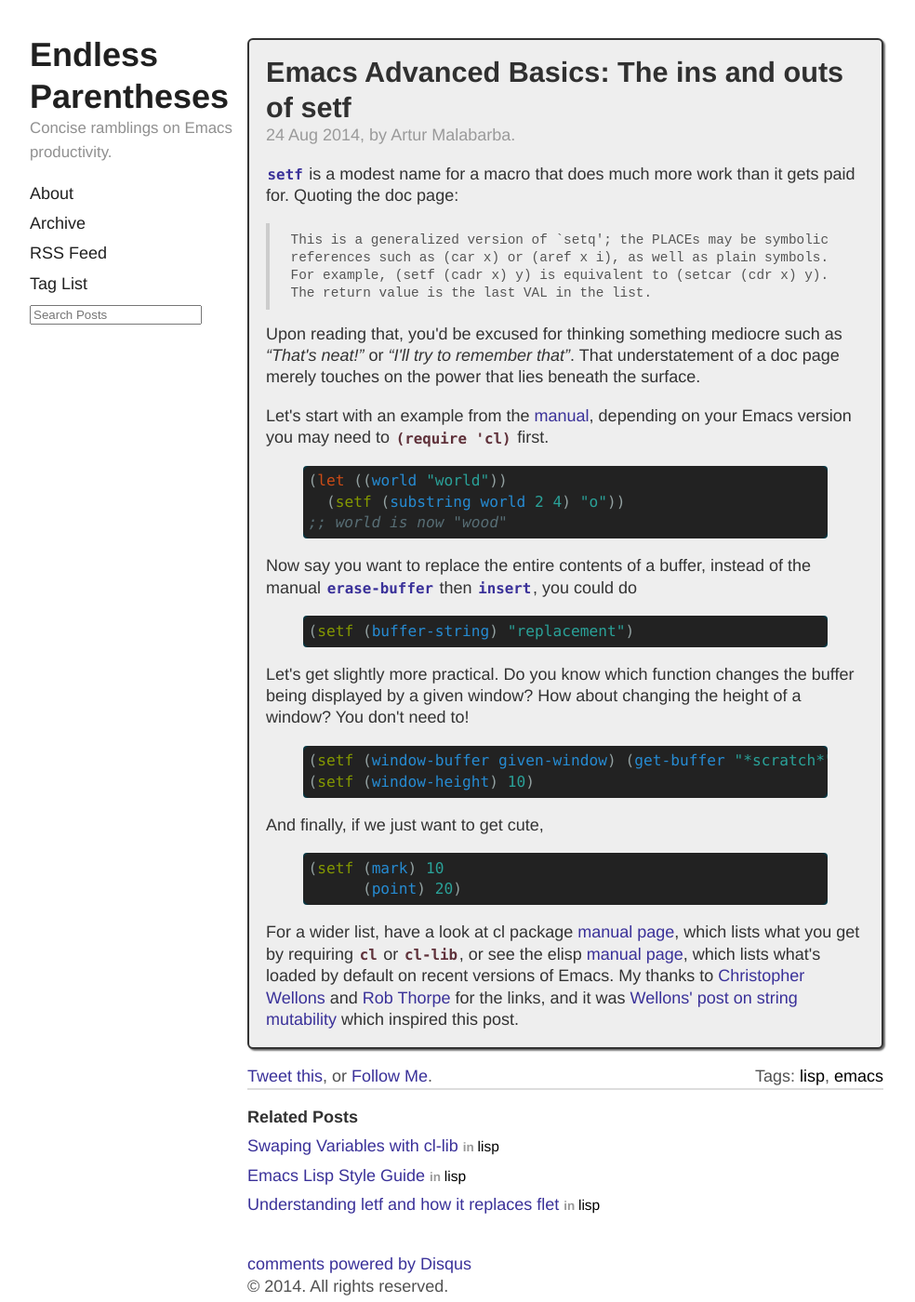
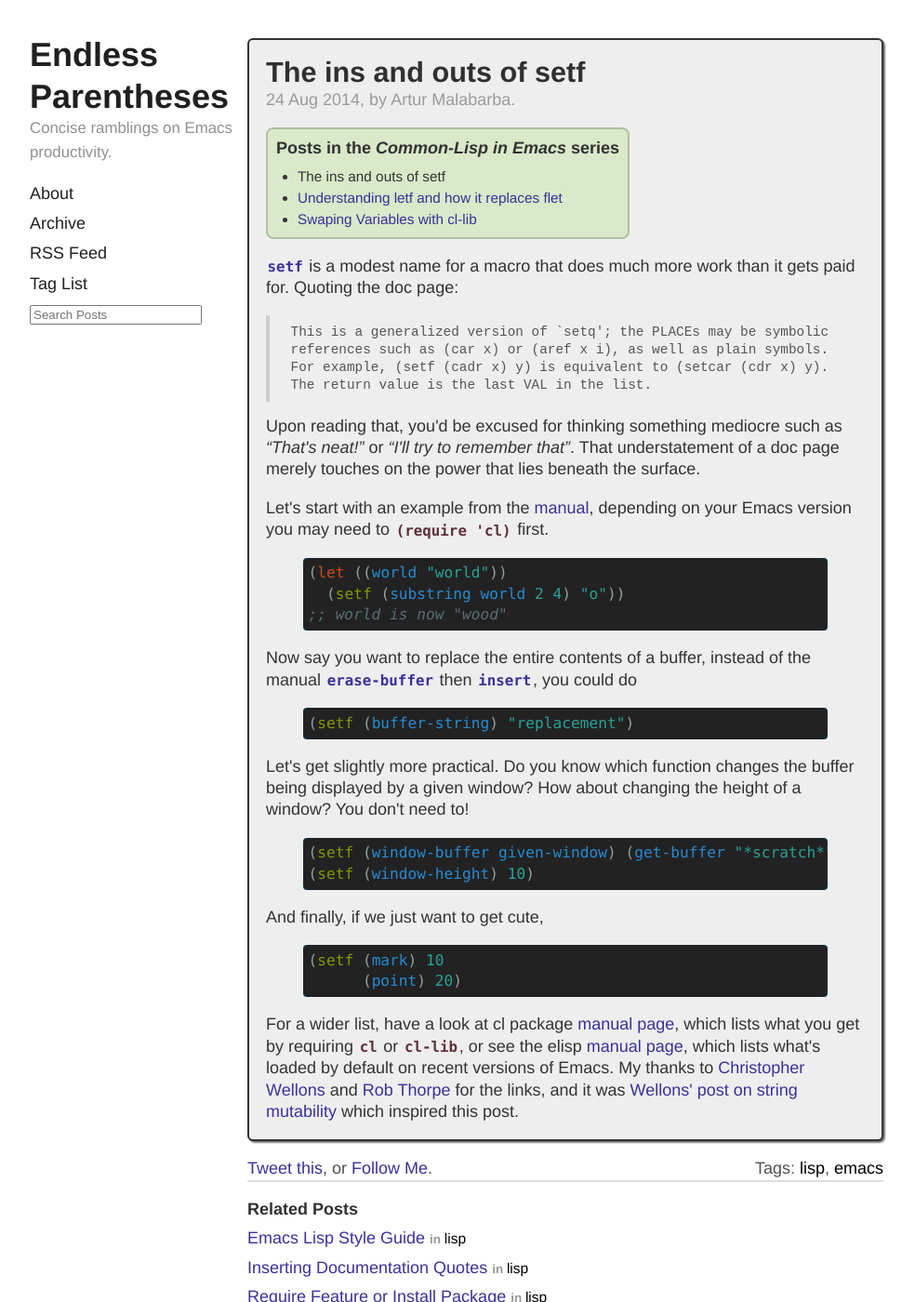
Before and after one commit to Malabarba/EndlessParentheses, a Jekyll site: the page built from _posts/2014-08-24-emacs-advanced-basics-the-ins-and-outs-of-setf.html, in a window 1280 px wide and 1400 px high. Shown: the whole window at 93% size, without its empty margins (158-1142 px from the left). Built offline with Jekyll 4.4.1, drawn with Linux system fonts in a browser that asks for light colours; Markdown is read by kramdown in place of the engine named in the settings; comment, search, counter and statistics services are not loaded.

Commit message:
UPDATE: The ins and outs of setf

```diff
--- a/_posts/2014-08-24-emacs-advanced-basics-the-ins-and-outs-of-setf.html
+++ b/_posts/2014-08-24-emacs-advanced-basics-the-ins-and-outs-of-setf.html
@@ -1,9 +1,9 @@
 ---
-title: "Emacs Advanced Basics: The ins and outs of setf"
+title: "The ins and outs of setf"
 date: 2014-08-24
 layout: post
 tags: lisp
-series: "Advanced Basics"
+series: "Common-Lisp in Emacs"
 ---
 <p>
 <a href="http://doc.endlessparentheses.com/Fun/setf"><code>setf</code></a> is a modest name for a macro that does much more work than it
@@ -64,4 +64,5 @@
 get by requiring <code>cl</code> or <code>cl-lib</code>, or see the elisp <a href="http://www.gnu.org/software/emacs/manual/html_node/elisp/Setting-Generalized-Variables.html">manual page</a>, which lists
 what's loaded by default on recent versions of Emacs. My thanks to <a href="http://nullprogram.com/blog/2014/05/27/#comment-1555848160">Christopher
 Wellons</a> and <a href="http://www.reddit.com/r/emacs/comments/2eg87a/emacs_advanced_basics_the_ins_and_outs_of_setf/cjzfgae">Rob Thorpe</a> for the links, and it was <a href="http://nullprogram.com/blog/2014/05/27/">Wellons' post on string
-mutability</a> which inspired this post.</p>
+mutability</a> which inspired this post.
+</p>
```
